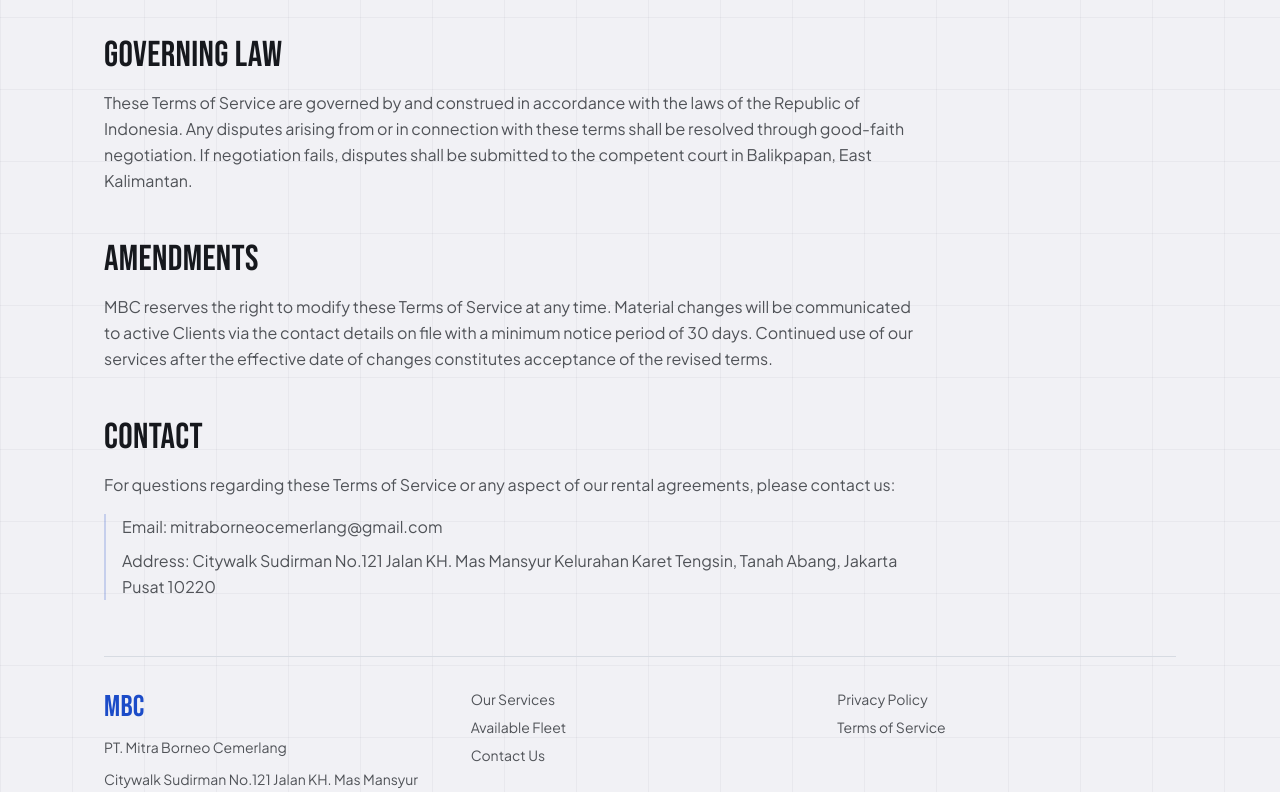
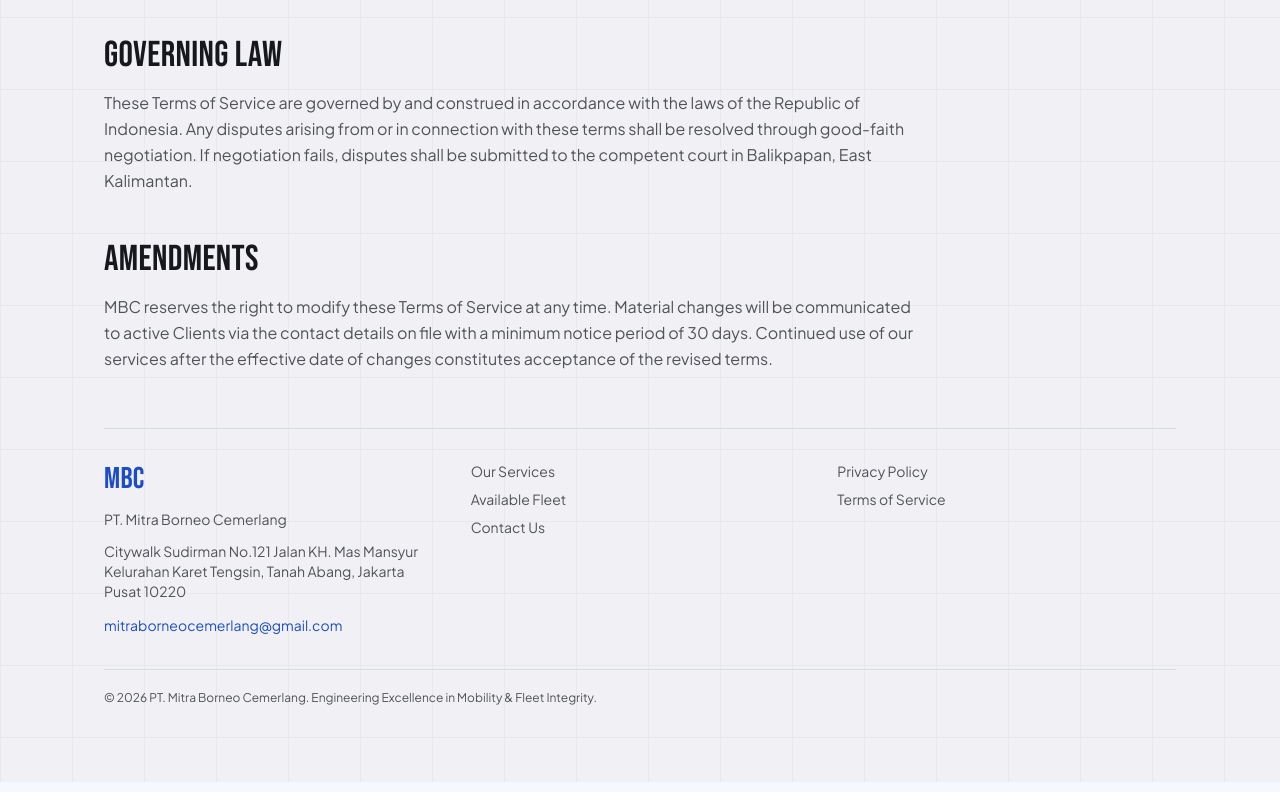
Before and after one commit to Programming-Tadulako/mbc-fe, a Next.js app: page /terms in a window 1280 px wide. Shown: the part 1999-2791 px from the top of the page. Built offline with nearby package versions, Linux system fonts and the light colour scheme.

Commit message:
chore: remove unused contact sections from privacy and terms page

```diff
--- a/src/features/legal/content.ts
+++ b/src/features/legal/content.ts
@@ -58,15 +58,6 @@ export const privacySections: LegalSection[] = [
       "Request deletion of data that is no longer necessary for its original purpose.",
       "Object to processing based on our legitimate interests.",
       "Withdraw consent at any time where processing is based on consent.",
-    ],
-  },
-  {
-    id: "contact",
-    title: "Contact Us",
-    body: "For any privacy-related questions, requests, or complaints, please reach out to us directly. We aim to respond within ten business days.",
-    bullets: [
-      "Email: mitraborneocemerlang@gmail.com",
-      "Address: Citywalk Sudirman No.121 Jalan KH. Mas Mansyur Kelurahan Karet Tengsin, Tanah Abang, Jakarta Pusat 10220",
     ],
   },
 ];
@@ -143,13 +134,4 @@ export const termsSections: LegalSection[] = [
     title: "Amendments",
     body: "MBC reserves the right to modify these Terms of Service at any time. Material changes will be communicated to active Clients via the contact details on file with a minimum notice period of 30 days. Continued use of our services after the effective date of changes constitutes acceptance of the revised terms.",
   },
-  {
-    id: "contact",
-    title: "Contact",
-    body: "For questions regarding these Terms of Service or any aspect of our rental agreements, please contact us:",
-    bullets: [
-      "Email: mitraborneocemerlang@gmail.com",
-      "Address: Citywalk Sudirman No.121 Jalan KH. Mas Mansyur Kelurahan Karet Tengsin, Tanah Abang, Jakarta Pusat 10220",
-    ],
-  },
 ];
```
